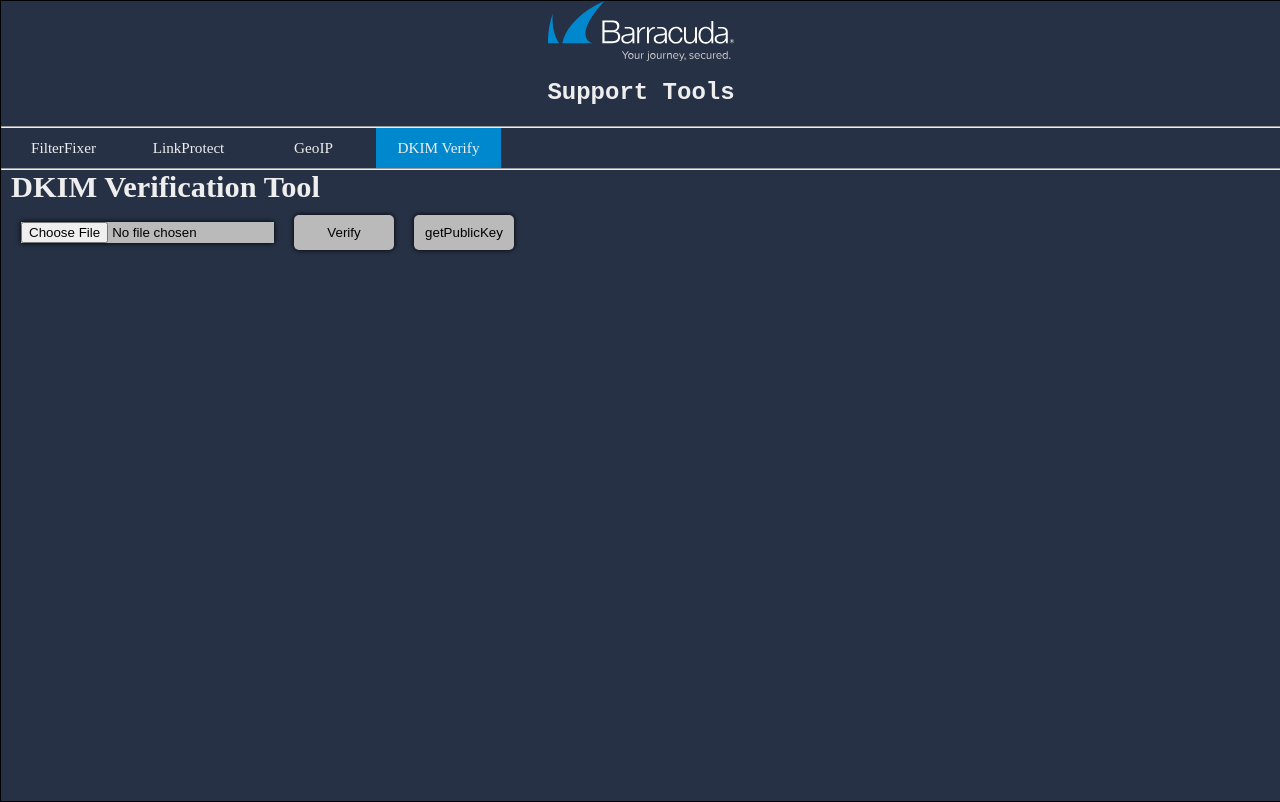
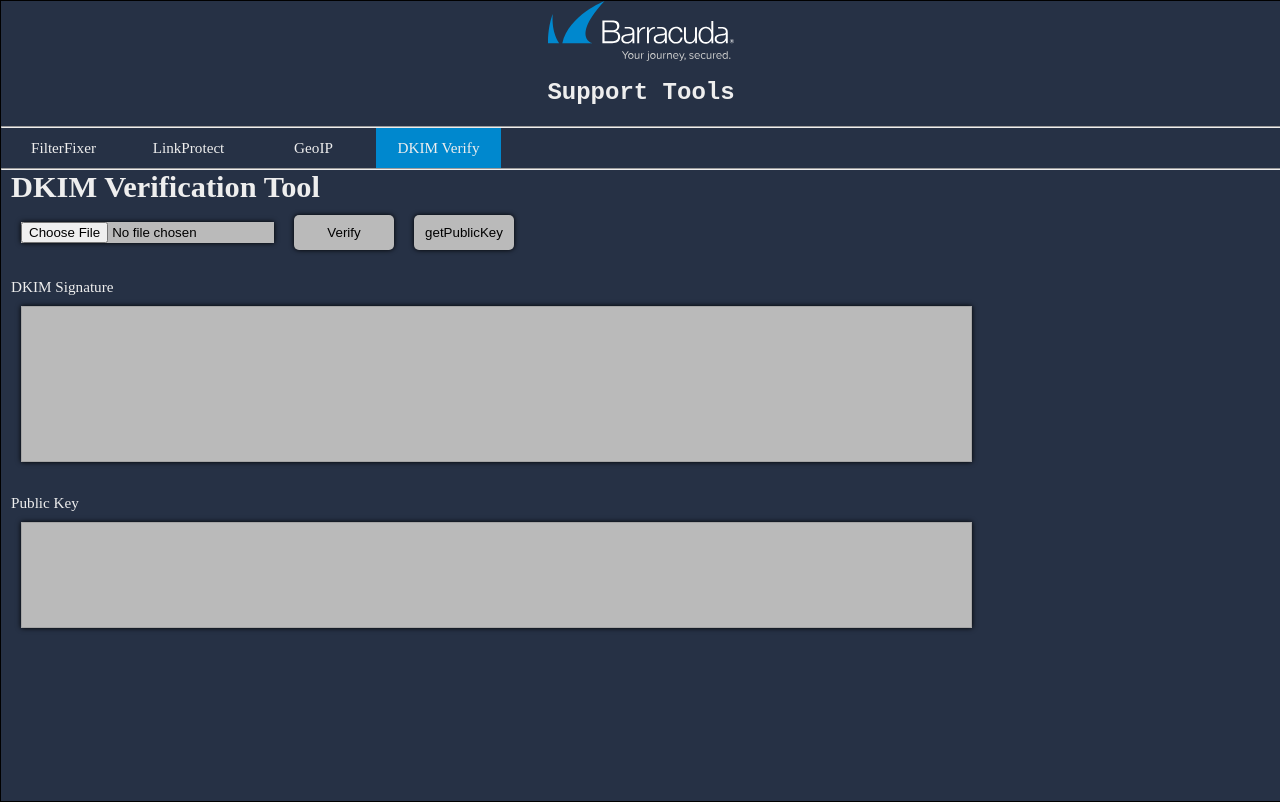
Before and after one commit to cjpf/barracuda-tools, a React (Create React App) app in the folder support-tools/: page /#/DKIMVerify in a window 1280 px wide. Built offline with nearby package versions, Linux system fonts and the light colour scheme.

Commit message:
Created output areas for pub key and dkim sig

```diff
--- a/support-tools/src/Components/DKIM-Verify/DKIMVerify.js
+++ b/support-tools/src/Components/DKIM-Verify/DKIMVerify.js
@@ -100,6 +100,7 @@
     // TODO Strip semi-colons and p=
     // TODO Add BEGIN and END tags to the key
     // TODO Verify that the key is valid
+    // TODO indicate pass/fail to user
   }
 
   extractSignature() {
@@ -117,6 +118,8 @@
       return;
     }
     console.log("FULL SIGNATURE: " + this.fullSignature);
+    //document.getElementById('dkim-signature-area').value = this.fullSignature;
+
     // "Normalize" the signature to pass to the "getField" function as needed.
     //  This "unwraps" or "unfolds" (per RFC terminology) the DKIM-Signature header.
     this.normalizedSignature = this.fullSignature
@@ -124,6 +127,7 @@
       .replace(/(\r\n)(\s|\t)+/gim, "")
       .replace(/(\s+(?![^=]{3}))/gim, "");
     console.log("NORMALIZED SIGNATURE: " + this.normalizedSignature);
+    document.getElementById('dkim-signature-area').value = this.normalizedSignature;
 
     /* Per RFC 6376, Section 3.5:
      * DKIM-Signature header fields MUST include the following tags:
@@ -163,13 +167,14 @@
   }
 
   fetchDKIM(hostname) {
-    this.DKIM_RECORD = '';
+    this.DKIM_RECORD = "";
     fetch("/api/dkim/" + hostname)
       .then(results => results.json())
       .then(DKIM_RECORD =>
-        this.setState({ DKIM_RECORD }, () =>
-          console.log("DKIM RECORD FETCHED", JSON.stringify(DKIM_RECORD))
-        )
+        this.setState({ DKIM_RECORD }, () => {
+          //console.log("DKIM RECORD FETCHED", DKIM_RECORD);
+          document.getElementById('dkim-publickey-area').value = DKIM_RECORD;
+        })
       );
   }
 
@@ -192,6 +197,12 @@
             this.getPublicKey();
           }}
         />
+        <br/><br/>
+        <label>DKIM Signature</label><br/>
+        <textarea name='dkim-signature-area' id='dkim-signature-area' className='form-input' style={{'height':'150px'}} disabled/>
+        <br/><br/>
+        <label>Public Key</label><br/>
+        <textarea name='dkim-publickey-area' id='dkim-publickey-area' className='form-input' style={{'height':'100px'}} disabled/>
       </div>
     );
   }
```
